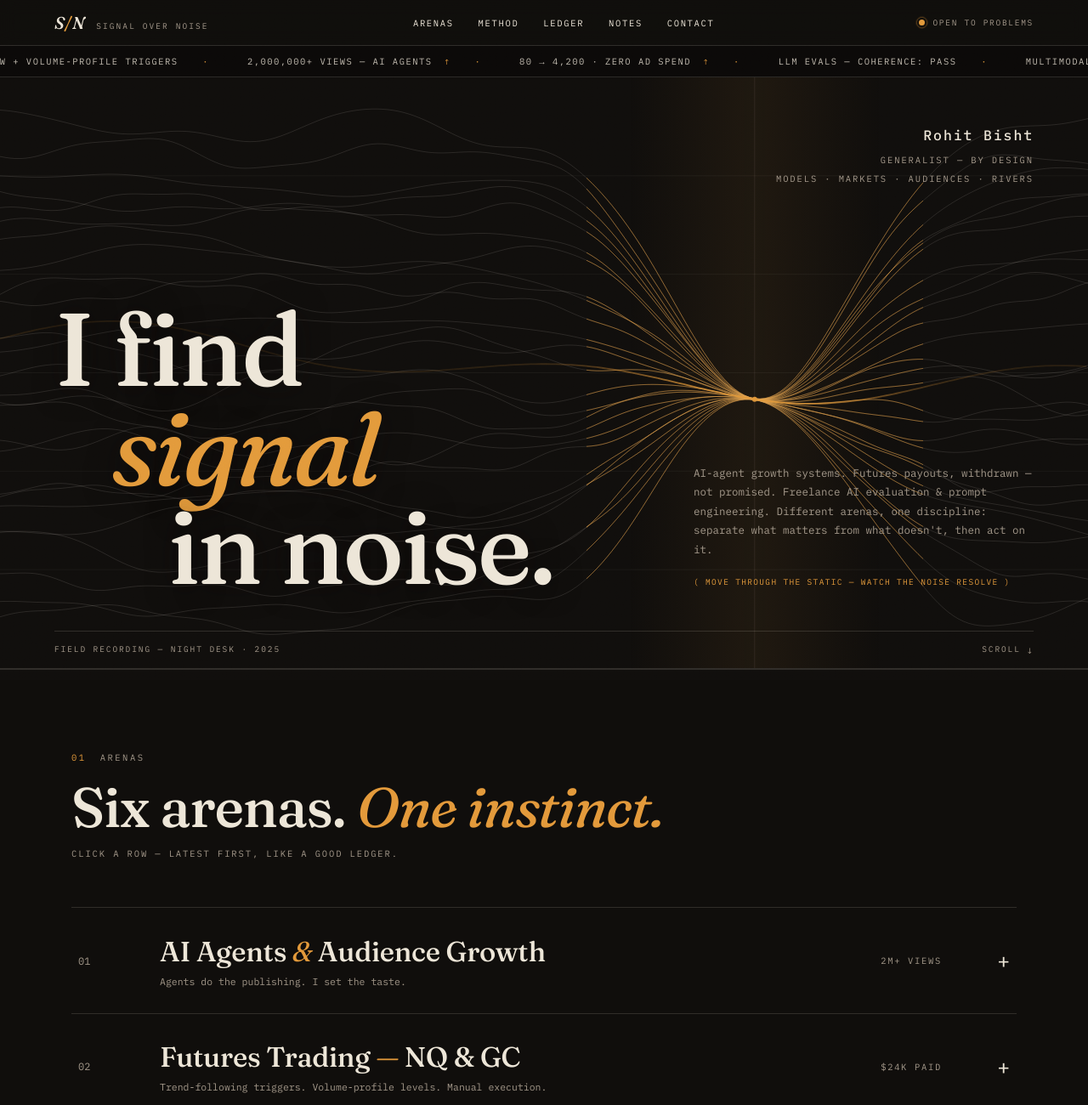
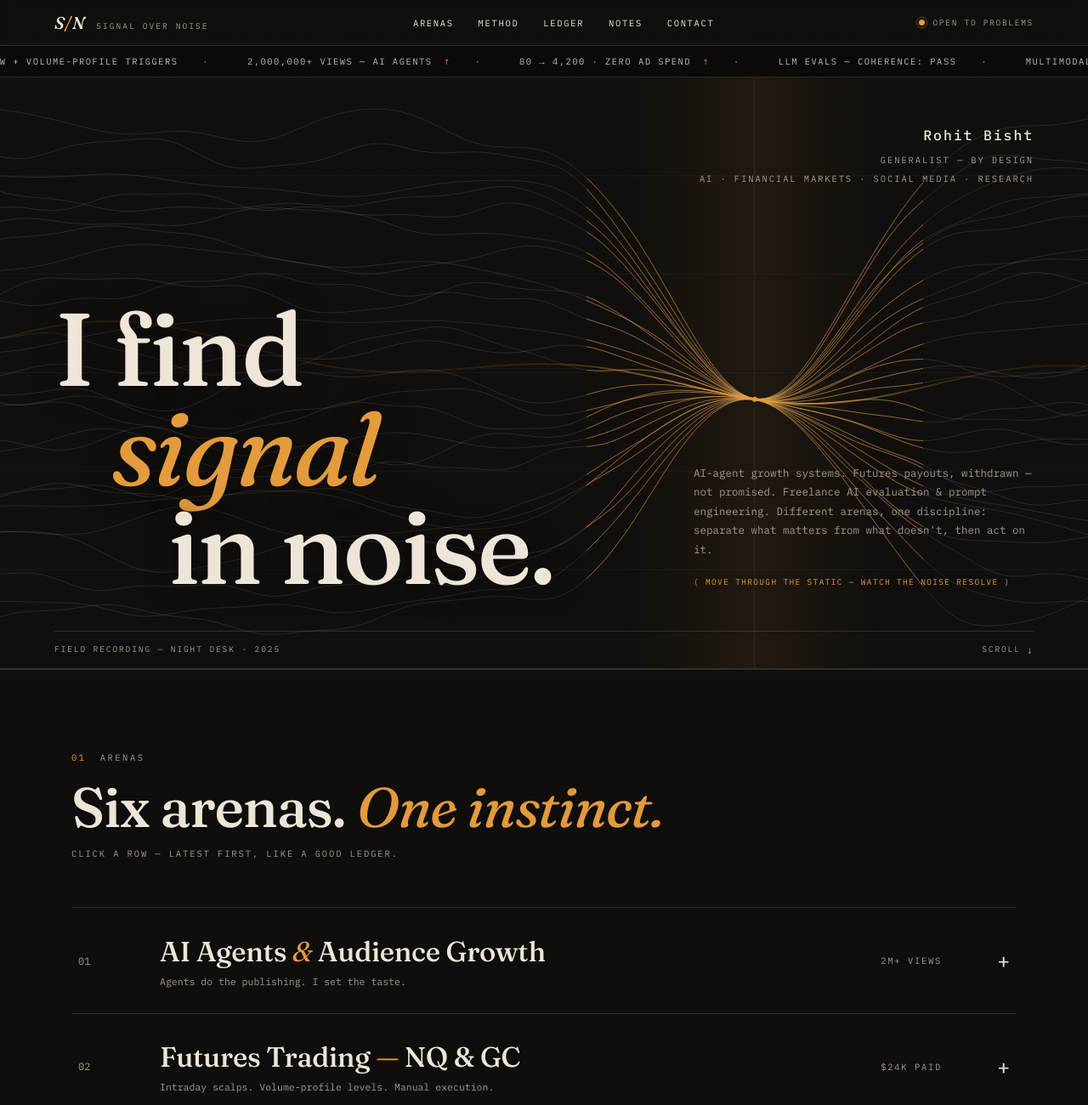
Before and after one commit to Rohit-Bisht603/portfolio, a plain HTML site: page index.html in a window 1280 px wide. Shown: the top 1300 px of the page at 85% size. Drawn offline with Linux system fonts and the light colour scheme; animation ran at ten frames a second.

Commit message:
Update hero quick-links and arena 2 tag

```diff
--- a/index.html
+++ b/index.html
@@ -328,7 +328,7 @@ body::before{content:'';position:fixed;inset:0;z-index:9990;pointer-events:none;
     <div class="hero-meta reveal">
       <p class="hm-name" data-name>Your Name</p>
       <p>GENERALIST — BY DESIGN</p>
-      <p>MODELS · MARKETS · AUDIENCES · RIVERS</p>
+      <p>AI · FINANCIAL MARKETS · SOCIAL MEDIA · RESEARCH</p>
     </div>
     <div class="hero-bottom">
       <h1 class="hero-title">
@@ -380,7 +380,7 @@ body::before{content:'';position:fixed;inset:0;z-index:9990;pointer-events:none;
         <article class="arena reveal">
           <h3 class="a-h3"><button class="arena-head" aria-expanded="false" aria-controls="ab2">
             <span class="a-idx">02</span>
-            <span class="a-title"><span class="a-name">Futures Trading <em>—</em> NQ &amp; GC</span><span class="a-tag">Trend-following triggers. Volume-profile levels. Manual execution.</span></span>
+            <span class="a-title"><span class="a-name">Futures Trading <em>—</em> NQ &amp; GC</span><span class="a-tag">Intraday scalps. Volume-profile levels. Manual execution.</span></span>
             <canvas class="a-spark" data-spark="equity" aria-hidden="true"></canvas>
             <span class="a-metric">$24K PAID</span>
             <span class="a-plus" aria-hidden="true">+</span>
```
